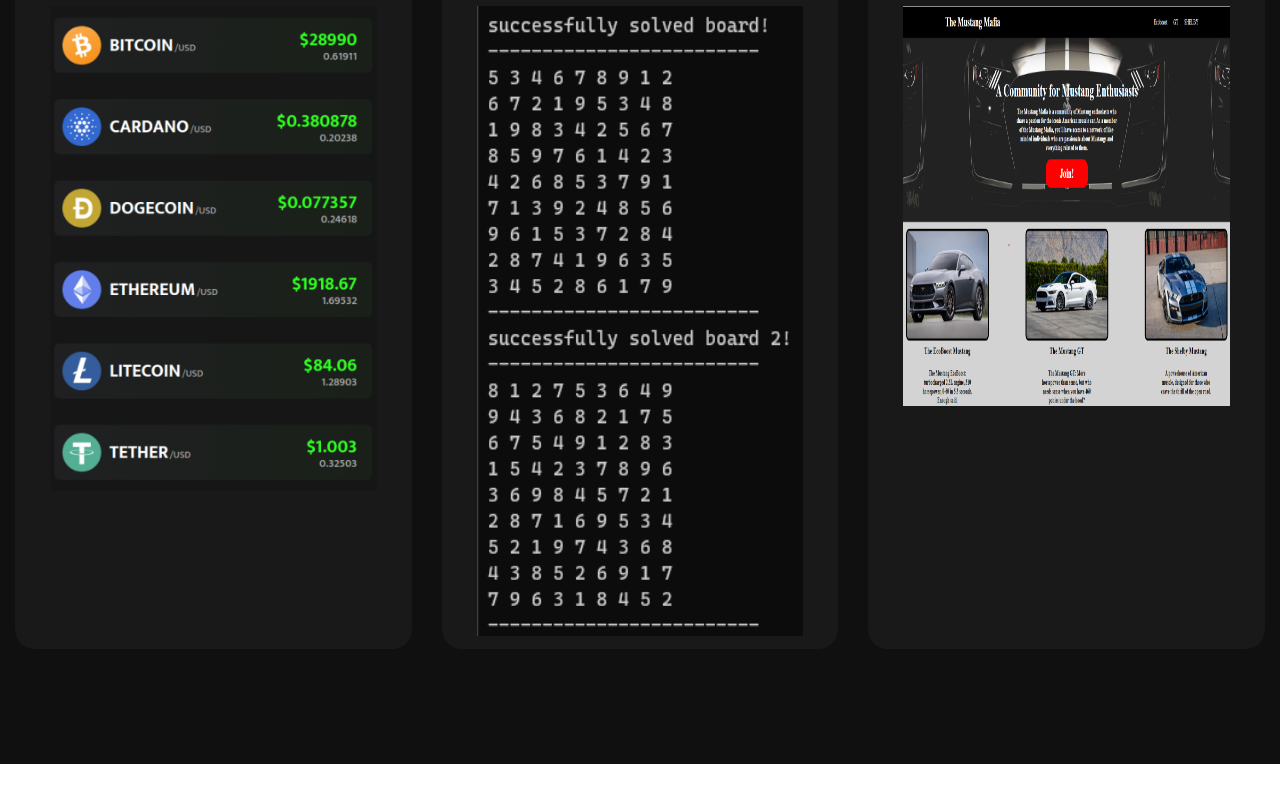
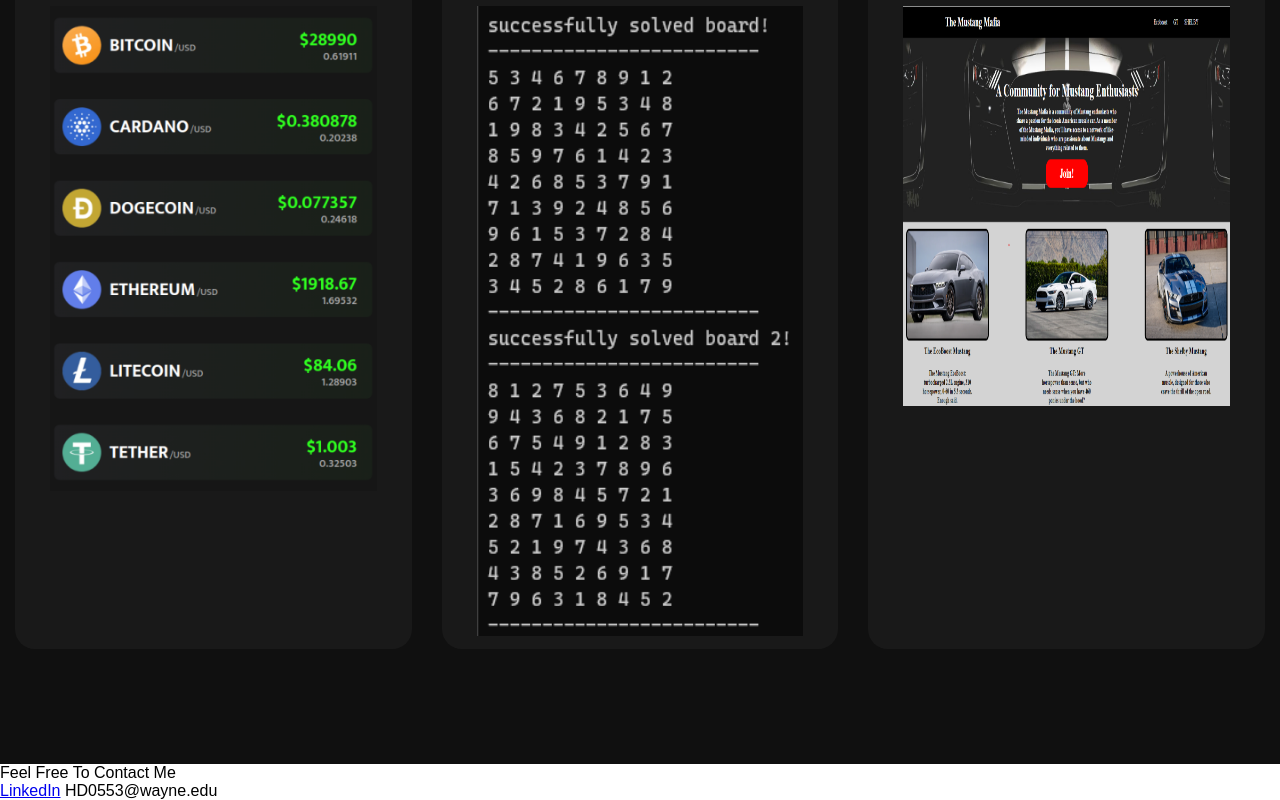
Before and after one commit to abdulsamee56/Abdul-s-Portfolio, a plain HTML site: page index.html in a window 1280 px wide. Shown: the part 1891-2691 px from the top of the page. Before the commit the page ends 2655 px from the top, so only its background shows below. Drawn offline with Linux system fonts and the light colour scheme.

Commit message:
finished project section and made footer with contact info

```diff
--- a/index.html
+++ b/index.html
@@ -23,7 +23,7 @@
     <div class="content">
         <h4>Hello, my name is</h4>
         <h1>Abdul Samee</h1>
-        <h3>a computer science major with a passion for pursuing full-stack development.
+        <h3> Passion for full-stack development.
             </h3>
     </div>
 </div>
@@ -81,7 +81,11 @@
 
 </div>
 
-
-
+<!--Contact Me-->
+<div class="contact-me">
+    <p>Feel Free To Contact Me</p>
+    <a  href="https://www.linkedin.com/in/abdul-samee-702bb0220/" target="_blank">LinkedIn</a>
+    <a>HD0553@wayne.edu</a>
+</div>
 </body>
 </html>
```
